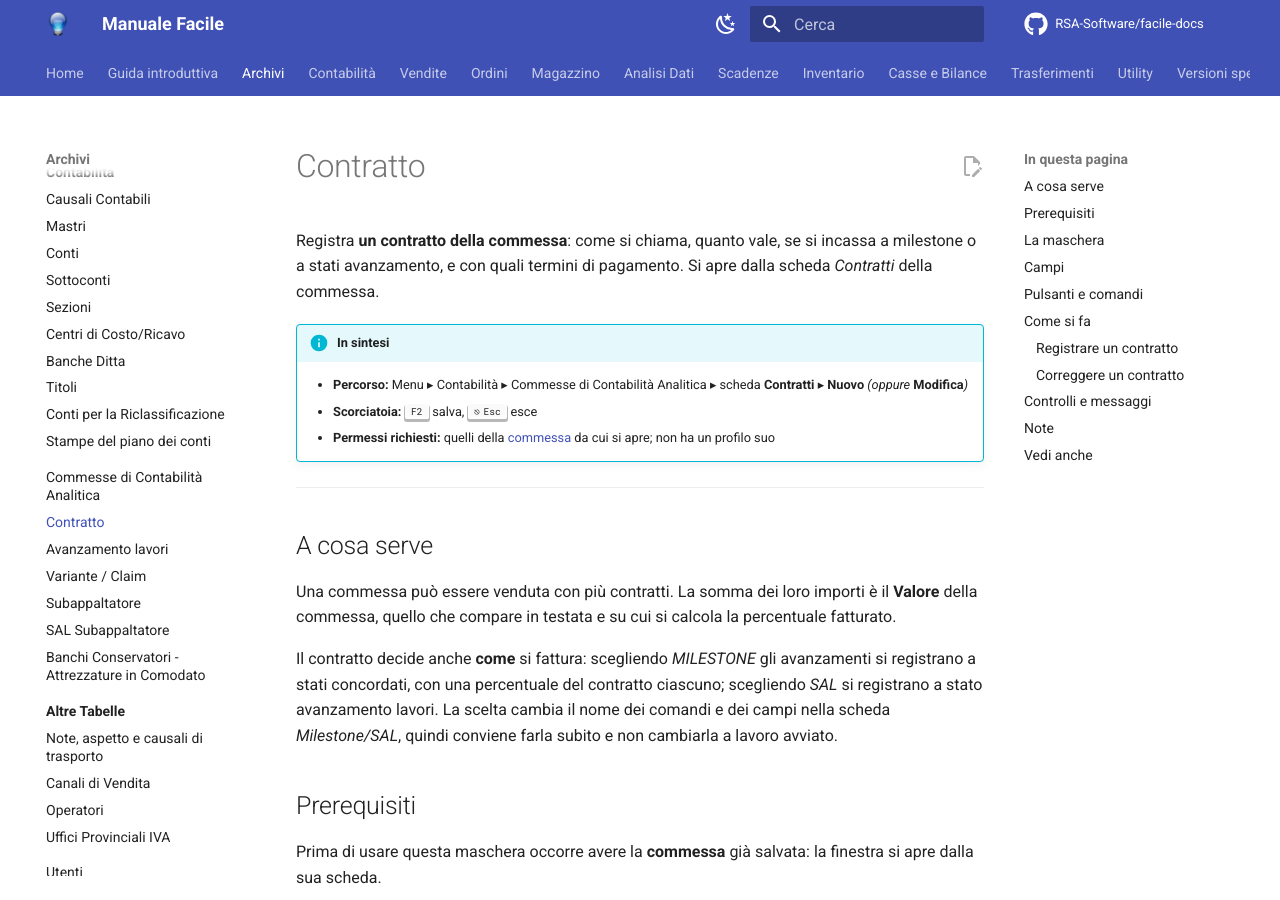
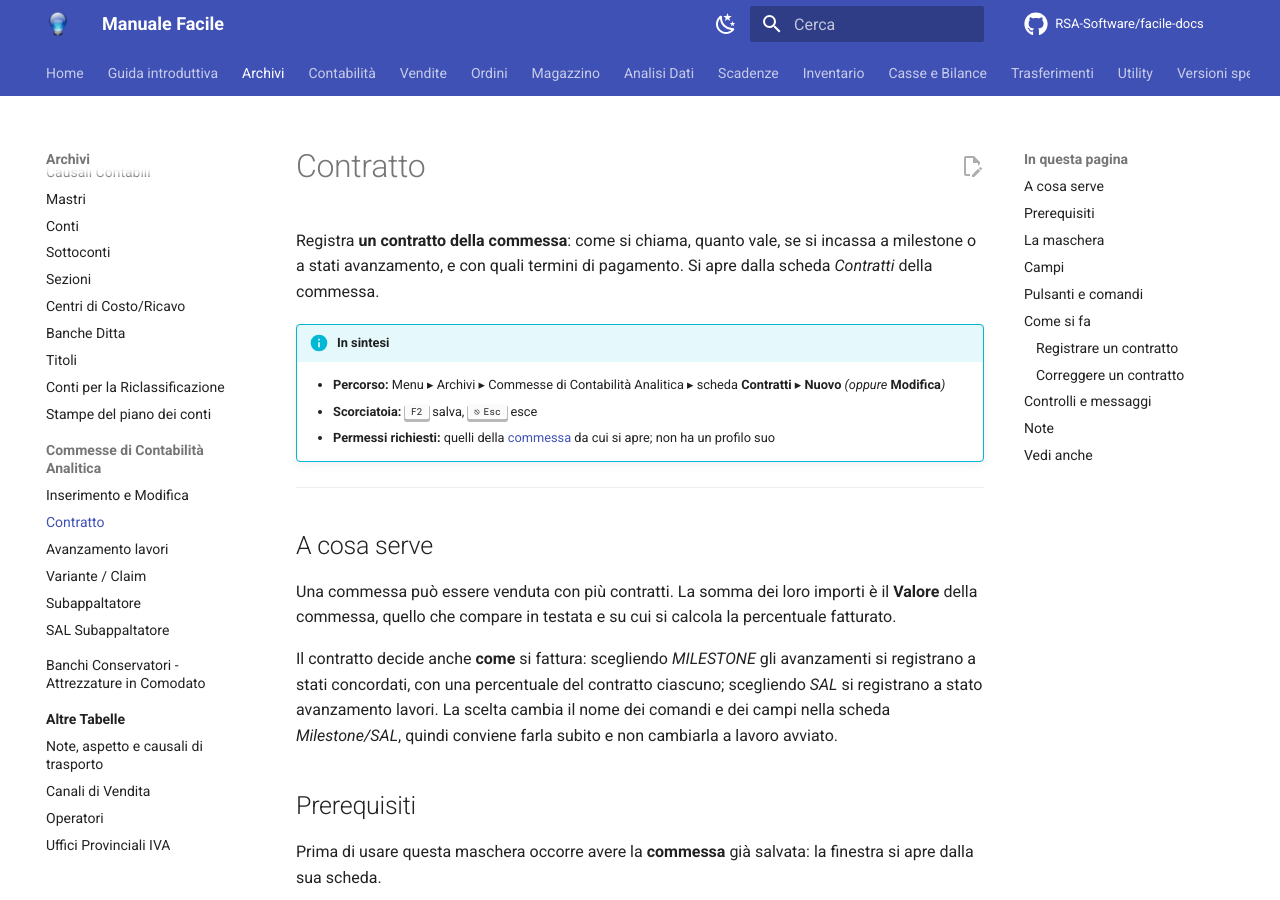
Before and after one commit to RSA-Software/facile-docs, an MkDocs documentation site: the page built from docs/moduli/contabilita/contratto.md, in a window 1280 px wide and 900 px high. Built offline with MkDocs 1.6.1 and Material for MkDocs 9.7.7, drawn with Linux system fonts in a browser that asks for light colours; comment, search, counter and statistics services are not loaded; some of the changed text lies outside the part shown.

Commit message:
Il menu del manuale ricalca quello di Facile: creati i rientri
Nella colonna di sinistra le voci stavano tutte allo stesso livello: Mailing
list, Gestione Compleanni e Stampe clienti accanto a Clienti, non dentro,
mentre in Facile sono voci del menu Clienti. Stessa cosa per Fornitori,
Articoli e Agenti.

Adesso sono raggruppate come nel programma, e la prima voce di ogni gruppo si
chiama "Inserimento e Modifica", che e' il nome che ha nel menu - lo stesso
che il manuale usa gia' per la prima nota e per i documenti di vendita.

Raggruppate anche le cinque finestre delle commesse: Contratto, Avanzamento
lavori, Variante / Claim, Subappaltatore e SAL Subappaltatore non sono voci
di menu, si aprono da dentro la maschera delle commesse, e stavano a fianco
di quella invece che sotto. E le due stampe contabili, che nel menu stanno
entrambe sotto Stampe Contabili.

Con l'occasione, una correzione: quelle cinque pagine dicevano di aprirsi da
"Menu > Contabilita" mentre le commesse stanno sotto **Archivi**. Corretti il
percorso in testa alla pagina e il campo modulo.

Sugli altri rami del menu non c'era niente da rientrare: le pagine di
Vendite, Ordini, Magazzino, Scadenze, Analisi Dati e Utility stanno gia'
ciascuna al livello che ha nel programma.

mkdocs build --strict: nessun warning.

Co-Authored-By: Claude Opus 5 (1M context) <noreply@anthropic.com>

```diff
--- a/docs/moduli/contabilita/contratto.md
+++ b/docs/moduli/contabilita/contratto.md
@@ -1,7 +1,7 @@
 ---
 title: Contratto di commessa
 description: "La finestra con cui si registra un contratto della commessa: nome, importo, tipo di pagamento a milestone o a SAL, e termini."
-modulo: Contabilità
+modulo: Archivi
 maschera_id: IDD_TCN_CONTRATTO
 ---
 
@@ -13,7 +13,7 @@ Si apre dalla scheda *Contratti* della commessa.
 
 !!! info "In sintesi"
 
-    - **Percorso:** Menu ▸ Contabilità ▸ Commesse di Contabilità Analitica ▸ scheda **Contratti** ▸ **Nuovo** *(oppure* **Modifica***)*
+    - **Percorso:** Menu ▸ Archivi ▸ Commesse di Contabilità Analitica ▸ scheda **Contratti** ▸ **Nuovo** *(oppure* **Modifica***)*
     - **Scorciatoia:** ++f2++ salva, ++esc++ esce
     - **Permessi richiesti:** quelli della [commessa](commesse.md) da cui si apre; non ha un profilo suo
 
--- a/mkdocs.yml
+++ b/mkdocs.yml
@@ -127,23 +127,26 @@ nav:
       - Convenzioni del manuale: introduzione/convenzioni.md
   - Archivi:
       - moduli/archivi.md
-      - Clienti: moduli/anagrafiche/anagrafica-clienti.md
-      - Mailing list: moduli/anagrafiche/mailing-list.md
-      - Associazione Gruppi e Giri: moduli/anagrafiche/associazioni.md
-      - Agganci Trasferimento Documenti: moduli/anagrafiche/agganci-trasferimento-documenti.md
-      - Gestione Compleanni: moduli/anagrafiche/gestione-compleanni.md
-      - Bollini: moduli/anagrafiche/bollini.md
-      - Stampe clienti: moduli/anagrafiche/stampe-clienti.md
-      - Fornitori: moduli/anagrafiche/anagrafica-fornitori.md
-      - Tabella Sconti Fornitori: moduli/anagrafiche/tabella-sconti-fornitori.md
-      - Stampe fornitori: moduli/anagrafiche/stampe-fornitori.md
-      - Articoli: moduli/anagrafiche/anagrafica-articoli.md
-      - Modifica da Griglia: moduli/anagrafiche/modifica-da-griglia.md
-      - Impostazione Dati Web: moduli/anagrafiche/impostazione-dati-web.md
-      - Manutenzione degli articoli: moduli/anagrafiche/manutenzione-articoli.md
-      - Scorte, assortimento e ubicazioni: moduli/anagrafiche/scorte-e-assortimento.md
-      - Stampe articoli: moduli/anagrafiche/stampe-articoli.md
-      - Stampa lotti e spostamenti barcode: moduli/anagrafiche/stampe-lotti-e-barcode.md
+      - Clienti:
+          - Inserimento e Modifica: moduli/anagrafiche/anagrafica-clienti.md
+          - Mailing list: moduli/anagrafiche/mailing-list.md
+          - Associazione Gruppi e Giri: moduli/anagrafiche/associazioni.md
+          - Agganci Trasferimento Documenti: moduli/anagrafiche/agganci-trasferimento-documenti.md
+          - Gestione Compleanni: moduli/anagrafiche/gestione-compleanni.md
+          - Bollini: moduli/anagrafiche/bollini.md
+          - Stampe clienti: moduli/anagrafiche/stampe-clienti.md
+      - Fornitori:
+          - Inserimento e Modifica: moduli/anagrafiche/anagrafica-fornitori.md
+          - Tabella Sconti Fornitori: moduli/anagrafiche/tabella-sconti-fornitori.md
+          - Stampe fornitori: moduli/anagrafiche/stampe-fornitori.md
+      - Articoli:
+          - Inserimento e Modifica: moduli/anagrafiche/anagrafica-articoli.md
+          - Modifica da Griglia: moduli/anagrafiche/modifica-da-griglia.md
+          - Impostazione Dati Web: moduli/anagrafiche/impostazione-dati-web.md
+          - Manutenzione degli articoli: moduli/anagrafiche/manutenzione-articoli.md
+          - Scorte, assortimento e ubicazioni: moduli/anagrafiche/scorte-e-assortimento.md
+          - Stampe articoli: moduli/anagrafiche/stampe-articoli.md
+          - Stampa lotti e spostamenti barcode: moduli/anagrafiche/stampe-lotti-e-barcode.md
       - Listini Vendita:
           - moduli/listini-vendita/index.md
           - Gestione: moduli/listini-vendita/gestione-listini.md
@@ -158,9 +161,10 @@ nav:
           - moduli/listini-fornitori/index.md
           - Gestione: moduli/listini-fornitori/gestione-listini-fornitori.md
           - Analisi Fornitore: moduli/listini-fornitori/analisi-fornitore.md
-      - Agenti: moduli/anagrafiche/anagrafica-agenti.md
-      - Capi Area: moduli/anagrafiche/capi-area.md
-      - Stampe agenti: moduli/anagrafiche/stampe-agenti.md
+      - Agenti:
+          - Inserimento e Modifica: moduli/anagrafiche/anagrafica-agenti.md
+          - Capi Area: moduli/anagrafiche/capi-area.md
+          - Stampe agenti: moduli/anagrafiche/stampe-agenti.md
       - Rubrica: moduli/anagrafiche/rubrica.md
       - Buoni Pasto - Buoni Celiachia: moduli/anagrafiche/gestori-buoni-pasto.md
       - Banche: moduli/contabilita/banche.md
@@ -194,12 +198,13 @@ nav:
           - Titoli: moduli/contabilita/titoli.md
           - Conti per la Riclassificazione: moduli/contabilita/conti-riclassificazione.md
           - Stampe del piano dei conti: moduli/contabilita/stampe-piano-dei-conti.md
-      - Commesse di Contabilità Analitica: moduli/contabilita/commesse.md
-      - Contratto: moduli/contabilita/contratto.md
-      - Avanzamento lavori: moduli/contabilita/avanzamento.md
-      - Variante / Claim: moduli/contabilita/variante.md
-      - Subappaltatore: moduli/contabilita/subappaltatore.md
-      - SAL Subappaltatore: moduli/contabilita/sal-subappaltatore.md
+      - Commesse di Contabilità Analitica:
+          - Inserimento e Modifica: moduli/contabilita/commesse.md
+          - Contratto: moduli/contabilita/contratto.md
+          - Avanzamento lavori: moduli/contabilita/avanzamento.md
+          - Variante / Claim: moduli/contabilita/variante.md
+          - Subappaltatore: moduli/contabilita/subappaltatore.md
+          - SAL Subappaltatore: moduli/contabilita/sal-subappaltatore.md
       - Banchi Conservatori - Attrezzature in Comodato: moduli/anagrafiche/banchi-conservatori.md
       - Altre Tabelle:
           - moduli/altre-tabelle/index.md
@@ -220,8 +225,9 @@ nav:
       - Comunicazione Operazioni IVA: moduli/contabilita/comunicazioni-iva.md
       - Dettagli Corrispettivi, Operazioni Speciali e Cointestatari: moduli/contabilita/corrispettivi-speciali-cointestatari.md
       - Rinumerazione Protocolli: moduli/contabilita/rinumerazione-protocolli.md
-      - Stampe Contabili: moduli/contabilita/stampe-contabili.md
-      - Registri IVA: moduli/contabilita/registri-iva.md
+      - Stampe Contabili:
+          - Brogliaccio, mastro, giornale e bilancio: moduli/contabilita/stampe-contabili.md
+          - Registri IVA: moduli/contabilita/registri-iva.md
       - Esportazione Movimenti: moduli/contabilita/esportazione-movimenti.md
   - Vendite:
       - moduli/vendite/index.md
```
Also changed, not shown: docs/moduli/contabilita/avanzamento.md (+2 -2 lines), docs/moduli/contabilita/sal-subappaltatore.md (+2 -2 lines), docs/moduli/contabilita/subappaltatore.md (+2 -2 lines), docs/moduli/contabilita/variante.md (+2 -2 lines).
